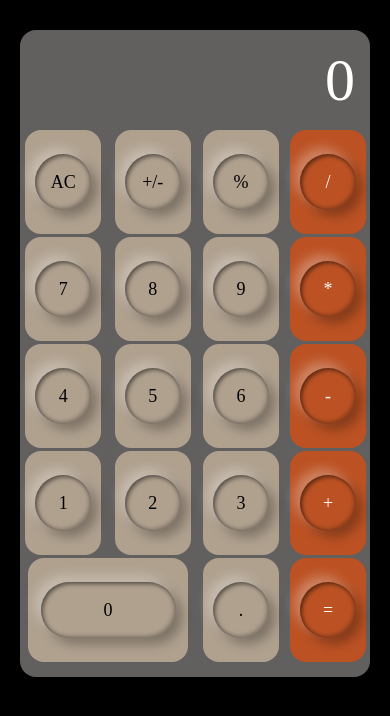
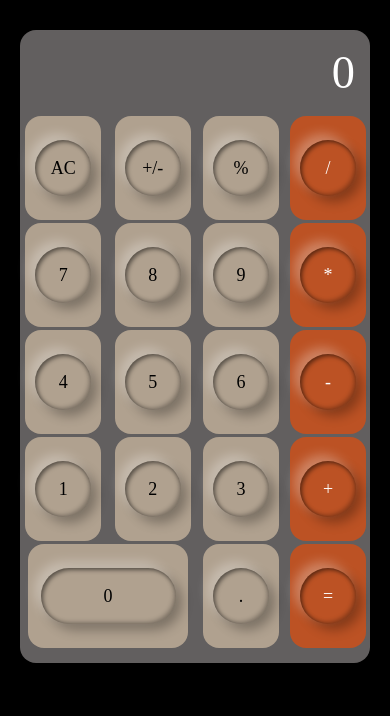
Before and after one commit to vlaskiri/Calculate, a plain HTML site: page index.html in a window 390 px wide. Drawn offline with Linux system fonts and the light colour scheme.

Commit message:
Version 1.8

```diff
--- a/index.js
+++ b/index.js
@@ -31,7 +31,7 @@ document.getElementById('parent-buttons').onclick = (event) => {
     // get pressed button
     const key = event.target.textContent;
 
-    const maxDigits = 9; // maximum number of input characters
+    const maxDigits = 10; // maximum number of input characters
     let resultValue = ''; // a variable to store the full value of the result
 
     // if the '0-9' key or period is pressed
@@ -91,7 +91,3 @@ document.getElementById('parent-buttons').onclick = (event) => {
     }
 
 }
-
-// const textElement = document.getElementById('textResult');
-// const maxCharacterCount = 50;
-// const initialFontSize = 100;
--- a/styles/index.css
+++ b/styles/index.css
@@ -8,8 +8,8 @@ main {
 
 .calculate-front {
     background: #625F5F;
-    width: 450px;
-    height: 100%;
+    max-width: 450px;
+    max-height: 100%;
     margin: 30px auto;
     padding: 0 0 15px;
     border-radius: 16px;
@@ -24,13 +24,23 @@ main {
     color: white;
     padding: 20px 15px;
     height: 50%;
-    width: 450px;
-    font-size: 70px;
-    overflow: hidden;
+    max-width: 450px;
+    /*overflow: hidden;*/
+    container-type: inline-size;
+    container-name: resultText;
+
 }
 
 .result span {
+    display: block;
+    max-width: 100%;
+    font-size: calc(54px + 16 * (100vw / 2560));
+}
 
+@container resultText (max-width: 450px) {
+    .result span {
+        font-size: 54px;
+    }
 }
 
 #parent-buttons {
--- a/styles/media.css
+++ b/styles/media.css
@@ -7,7 +7,10 @@
 
     .result {
         width: 350px;
-        font-size: 60px;
+    }
+
+    .result span {
+        font-size: calc(44px + 16 * (100vw / 2560));
     }
 
     .background-btn {
@@ -41,7 +44,10 @@
 
     .result {
         width: 250px;
-        font-size: 40px;
+    }
+
+    .result span {
+        font-size: calc(24px + 16 * (100vw / 2560));
     }
 
     .background-btn {
```
